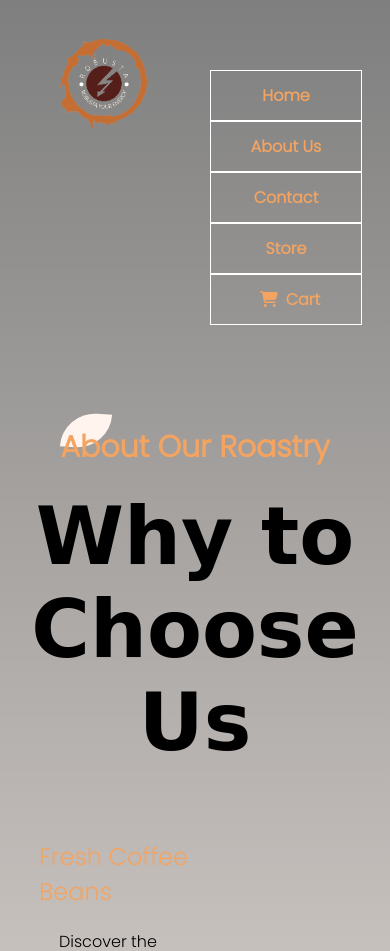
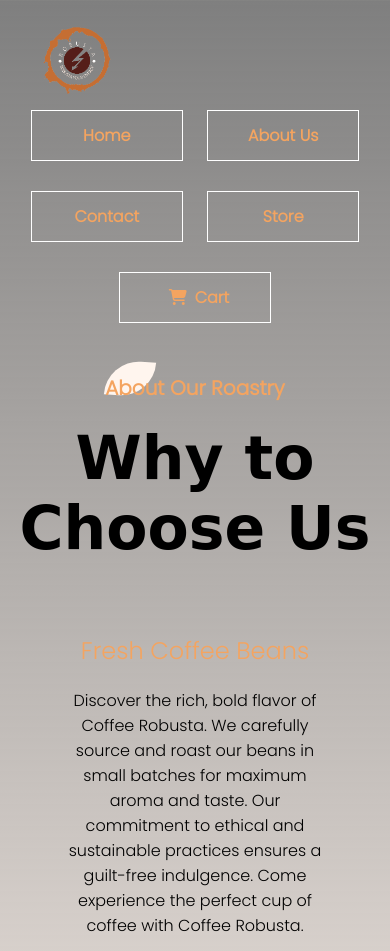
Before and after one commit to KhalidMued/RobustaCoffeeRoastery, a plain HTML site: page About-Us.html in a window 390 px wide. Shown: the top 951 px of the page. Drawn offline with Linux system fonts and the light colour scheme; a web font is replaced by a local one.

Commit message:
Responsiveness Edit

```diff
--- a/About-Us.css
+++ b/About-Us.css
@@ -162,3 +162,56 @@ li a{
 	letter-spacing: 1.5px;
 	border-radius: 10px;
 }
+
+/* Responsive adjustments */
+@media only screen and (max-width: 768px) {
+    .logo {
+        width: 150px; /* Smaller logo for smaller screens */
+        top: 0.5%;
+        left: 0.5%;
+    }
+
+    ul {
+		padding-top: 30px;
+        padding-left: 0;
+        margin-top: 50px;
+        text-align: center;
+    }
+
+    li {
+        float: none;
+        display: inline-block;
+		margin-top: 30px;
+    }
+
+    .title-text {
+        margin-top: 50px;
+    }
+
+    .title-text h1 {
+        font-size: 60px; /* Smaller title */
+    }
+
+    .title-text p {
+        font-size: 20px; /* Smaller paragraph */
+    }
+
+    .feature-box {
+        flex-direction: column;
+    }
+
+    .features, .features-img {
+        flex-basis: 100%;
+    }
+
+    .features-img img {
+        width: 90%;
+		padding-top: 14px;
+    }
+
+    .features h1, .features-text p {
+        text-align: center;
+    }
+
+
+}
```
